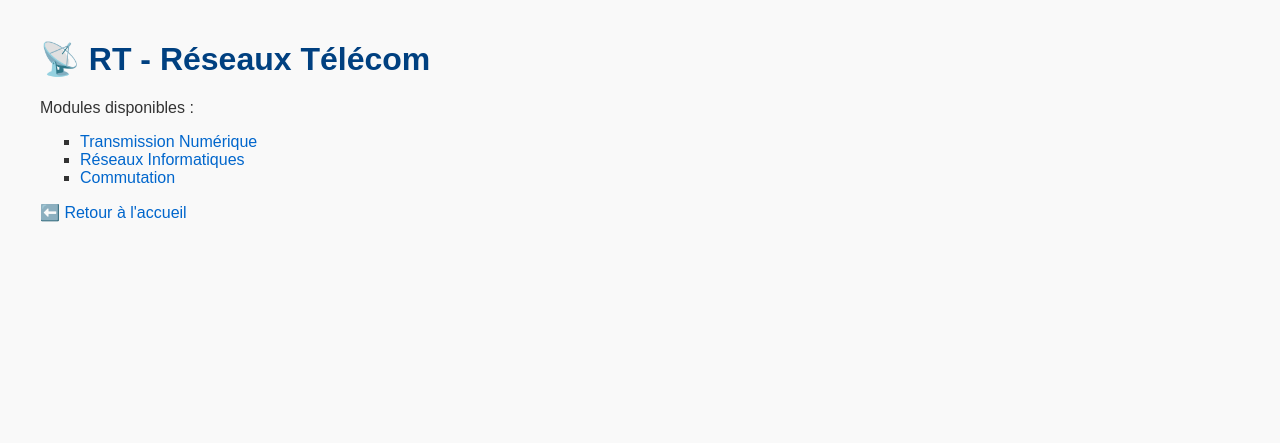
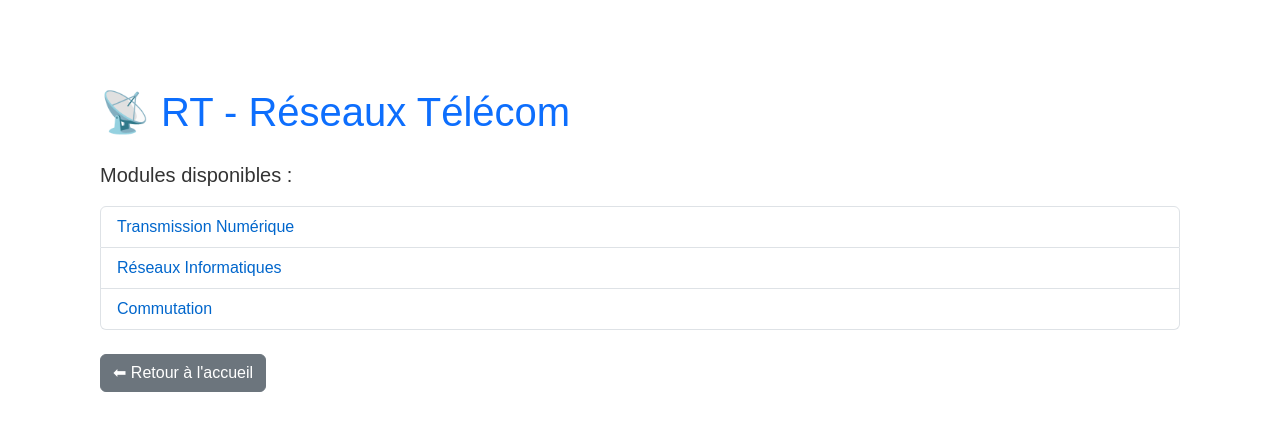
Before and after one commit to CHIHEM26/telecom-courses, a plain HTML site: page specialties/rt/index.html in a window 1280 px wide. Drawn offline with nearby package versions, Linux system fonts and the light colour scheme; files that its build step writes are made by us from their sources.

Commit message:
Apply Bootstrap styling for cleaner design

```diff
--- a/specialties/rt/index.html
+++ b/specialties/rt/index.html
@@ -2,17 +2,22 @@
 <html lang="en">
 <head>
   <meta charset="UTF-8">
-  <title>RT - Réseaux Télécom</title>
-  <link rel="stylesheet" href="../../assets/css/style.css">
+  <title>Telecom Courses</title>
+  <link href="https://cdn.jsdelivr.net/npm/bootstrap@5.3.2/dist/css/bootstrap.min.css" rel="stylesheet">
+  <link rel="stylesheet" href="assets/css/style.css">
 </head>
-<body>
-  <h1>📡 RT - Réseaux Télécom</h1>
-  <p>Modules disponibles :</p>
-  <ul>
-    <li><a href="#">Transmission Numérique</a></li>
-    <li><a href="#">Réseaux Informatiques</a></li>
-    <li><a href="#">Commutation</a></li>
-  </ul>
-  <a href="../../index.html">⬅️ Retour à l'accueil</a>
+
+<body class="bg-white p-5">
+  <div class="container">
+    <h1 class="text-primary mb-4">📡 RT - Réseaux Télécom</h1>
+    <p class="lead">Modules disponibles :</p>
+    <ul class="list-group mb-4">
+      <li class="list-group-item"><a href="#" class="text-decoration-none">Transmission Numérique</a></li>
+      <li class="list-group-item"><a href="#" class="text-decoration-none">Réseaux Informatiques</a></li>
+      <li class="list-group-item"><a href="#" class="text-decoration-none">Commutation</a></li>
+    </ul>
+    <a href="../../index.html" class="btn btn-secondary">⬅ Retour à l'accueil</a>
+  </div>
 </body>
+
 </html>
```
Also changed, not shown: index.html (+12 -7 lines), specialties/st/index.html (+16 -11 lines).
